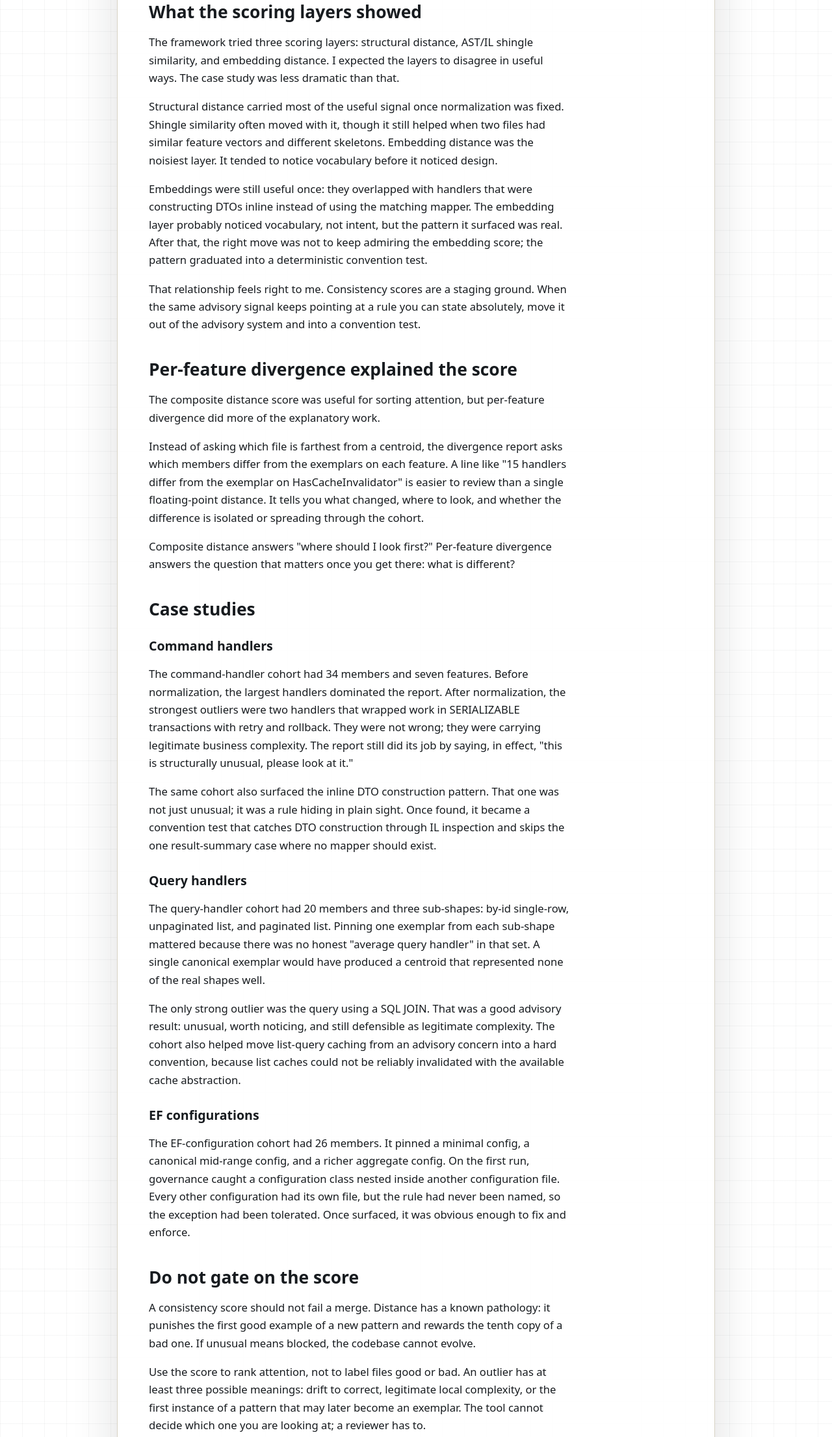
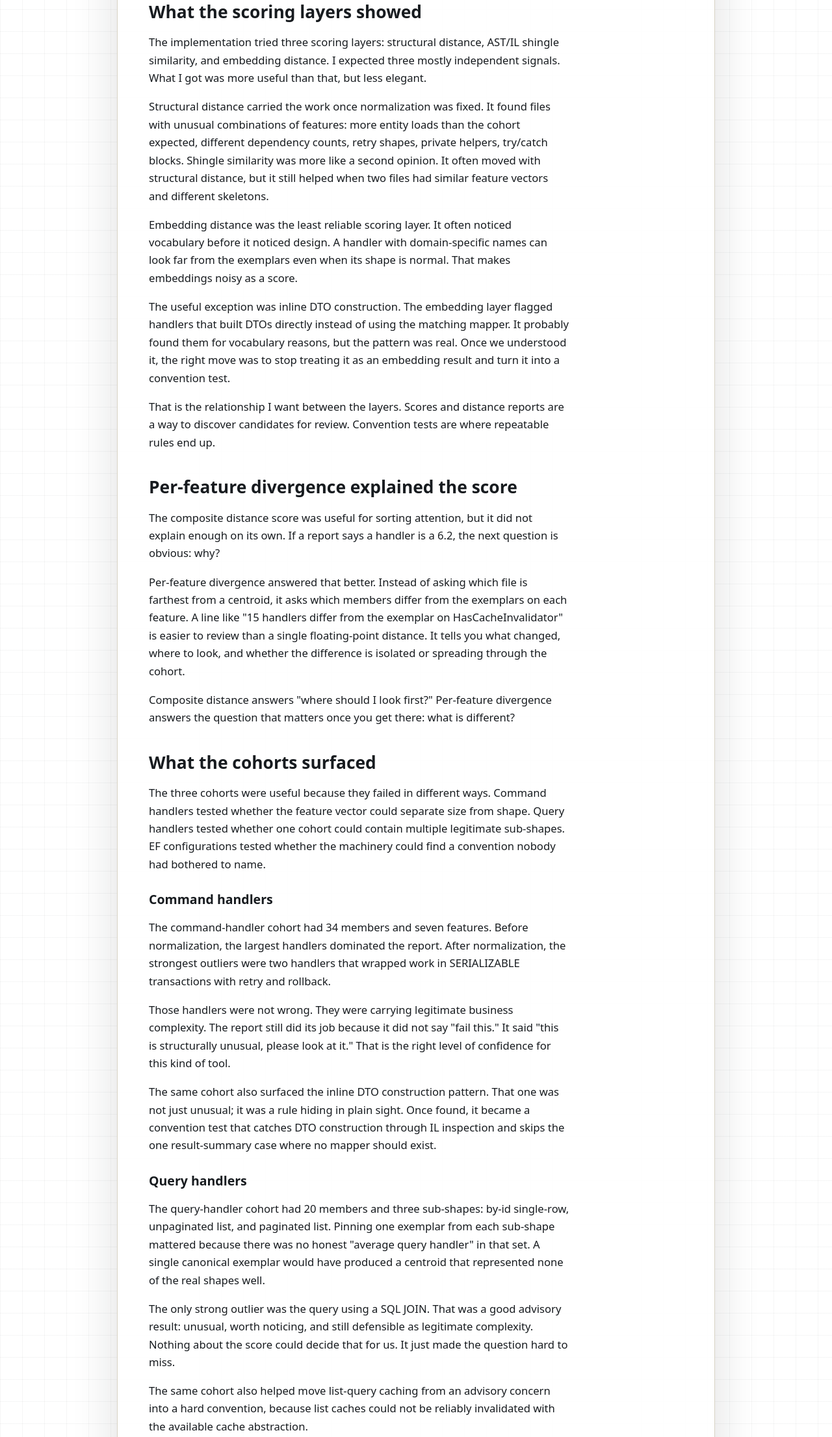
Before and after one commit to z3d/blog, a plain HTML site: page site/consistency-checks/index.html in a window 1280 px wide. Shown: the part 4984-7195 px from the top of the page at 65% size. Drawn offline with Linux system fonts and the light colour scheme.

Commit message:
Rewrite consistency article second half

```diff
--- a/site/consistency-checks/index.html
+++ b/site/consistency-checks/index.html
@@ -169,41 +169,53 @@
       <h2>What the scoring layers showed</h2>
 
       <p>
-        The framework tried three scoring layers: structural distance, AST/IL shingle similarity, and embedding distance. I expected the layers to disagree in useful ways. The case study was less dramatic than that.
+        The implementation tried three scoring layers: structural distance, AST/IL shingle similarity, and embedding distance. I expected three mostly independent signals. What I got was more useful than that, but less elegant.
       </p>
 
       <p>
-        Structural distance carried most of the useful signal once normalization was fixed. Shingle similarity often moved with it, though it still helped when two files had similar feature vectors and different skeletons. Embedding distance was the noisiest layer. It tended to notice vocabulary before it noticed design.
+        Structural distance carried the work once normalization was fixed. It found files with unusual combinations of features: more entity loads than the cohort expected, different dependency counts, retry shapes, private helpers, try/catch blocks. Shingle similarity was more like a second opinion. It often moved with structural distance, but it still helped when two files had similar feature vectors and different skeletons.
       </p>
 
       <p>
-        Embeddings were still useful once: they overlapped with handlers that were constructing DTOs inline instead of using the matching mapper. The embedding layer probably noticed vocabulary, not intent, but the pattern it surfaced was real. After that, the right move was not to keep admiring the embedding score; the pattern graduated into a deterministic convention test.
+        Embedding distance was the least reliable scoring layer. It often noticed vocabulary before it noticed design. A handler with domain-specific names can look far from the exemplars even when its shape is normal. That makes embeddings noisy as a score.
       </p>
 
       <p>
-        That relationship feels right to me. Consistency scores are a staging ground. When the same advisory signal keeps pointing at a rule you can state absolutely, move it out of the advisory system and into a convention test.
+        The useful exception was inline DTO construction. The embedding layer flagged handlers that built DTOs directly instead of using the matching mapper. It probably found them for vocabulary reasons, but the pattern was real. Once we understood it, the right move was to stop treating it as an embedding result and turn it into a convention test.
+      </p>
+
+      <p>
+        That is the relationship I want between the layers. Scores and distance reports are a way to discover candidates for review. Convention tests are where repeatable rules end up.
       </p>
 
       <h2>Per-feature divergence explained the score</h2>
 
       <p>
-        The composite distance score was useful for sorting attention, but per-feature divergence did more of the explanatory work.
+        The composite distance score was useful for sorting attention, but it did not explain enough on its own. If a report says a handler is a 6.2, the next question is obvious: why?
       </p>
 
       <p>
-        Instead of asking which file is farthest from a centroid, the divergence report asks which members differ from the exemplars on each feature. A line like "15 handlers differ from the exemplar on HasCacheInvalidator" is easier to review than a single floating-point distance. It tells you what changed, where to look, and whether the difference is isolated or spreading through the cohort.
+        Per-feature divergence answered that better. Instead of asking which file is farthest from a centroid, it asks which members differ from the exemplars on each feature. A line like "15 handlers differ from the exemplar on HasCacheInvalidator" is easier to review than a single floating-point distance. It tells you what changed, where to look, and whether the difference is isolated or spreading through the cohort.
       </p>
 
       <p>
         Composite distance answers "where should I look first?" Per-feature divergence answers the question that matters once you get there: what is different?
       </p>
 
-      <h2>Case studies</h2>
+      <h2>What the cohorts surfaced</h2>
+
+      <p>
+        The three cohorts were useful because they failed in different ways. Command handlers tested whether the feature vector could separate size from shape. Query handlers tested whether one cohort could contain multiple legitimate sub-shapes. EF configurations tested whether the machinery could find a convention nobody had bothered to name.
+      </p>
 
       <h3>Command handlers</h3>
 
       <p>
-        The command-handler cohort had 34 members and seven features. Before normalization, the largest handlers dominated the report. After normalization, the strongest outliers were two handlers that wrapped work in SERIALIZABLE transactions with retry and rollback. They were not wrong; they were carrying legitimate business complexity. The report still did its job by saying, in effect, "this is structurally unusual, please look at it."
+        The command-handler cohort had 34 members and seven features. Before normalization, the largest handlers dominated the report. After normalization, the strongest outliers were two handlers that wrapped work in SERIALIZABLE transactions with retry and rollback.
+      </p>
+
+      <p>
+        Those handlers were not wrong. They were carrying legitimate business complexity. The report still did its job because it did not say "fail this." It said "this is structurally unusual, please look at it." That is the right level of confidence for this kind of tool.
       </p>
 
       <p>
@@ -217,16 +229,24 @@
       </p>
 
       <p>
-        The only strong outlier was the query using a SQL JOIN. That was a good advisory result: unusual, worth noticing, and still defensible as legitimate complexity. The cohort also helped move list-query caching from an advisory concern into a hard convention, because list caches could not be reliably invalidated with the available cache abstraction.
+        The only strong outlier was the query using a SQL JOIN. That was a good advisory result: unusual, worth noticing, and still defensible as legitimate complexity. Nothing about the score could decide that for us. It just made the question hard to miss.
+      </p>
+
+      <p>
+        The same cohort also helped move list-query caching from an advisory concern into a hard convention, because list caches could not be reliably invalidated with the available cache abstraction.
       </p>
 
       <h3>EF configurations</h3>
 
       <p>
-        The EF-configuration cohort had 26 members. It pinned a minimal config, a canonical mid-range config, and a richer aggregate config. On the first run, governance caught a configuration class nested inside another configuration file. Every other configuration had its own file, but the rule had never been named, so the exception had been tolerated. Once surfaced, it was obvious enough to fix and enforce.
+        The EF-configuration cohort had 26 members. It pinned a minimal config, a canonical mid-range config, and a richer aggregate config. On the first run, governance caught a configuration class nested inside another configuration file.
       </p>
 
-      <h2>Do not gate on the score</h2>
+      <p>
+        Every other configuration had its own file, but the rule had never been named, so the exception had been tolerated. Once surfaced, it was obvious enough to fix and enforce. That is the best kind of result for this system: it found a convention that already existed socially and made it explicit.
+      </p>
+
+      <h2>Keep scores advisory</h2>
 
       <p>
         A consistency score should not fail a merge. Distance has a known pathology: it punishes the first good example of a new pattern and rewards the tenth copy of a bad one. If unusual means blocked, the codebase cannot evolve.
@@ -240,7 +260,7 @@
         For that reason, the consistency suite should include a meta-test that prevents literal threshold gates from creeping in. If a test starts saying "distance must be less than 5.0", the advisory layer has quietly become a brittle policy layer.
       </p>
 
-      <h2>Where prompts fit</h2>
+      <h2>Use prompts for explanation, not scoring</h2>
 
       <p>
         It is tempting to give an LLM the candidate file and the exemplars, then ask whether the candidate is consistent. I think that can be useful commentary, but I would not make it the measuring layer.
@@ -254,7 +274,7 @@
         The one open area where a prompt might earn a scoring role is semantic duplication: given the nearest existing handlers, is this new handler solving the same problem under a different name? I would still leave that unbuilt until there is a real case to tune against.
       </p>
 
-      <h2>The practical loop</h2>
+      <h2>The loop I would run</h2>
 
       <p>
         The workflow I trust now is:
```
Also changed, not shown: 1 other file.
